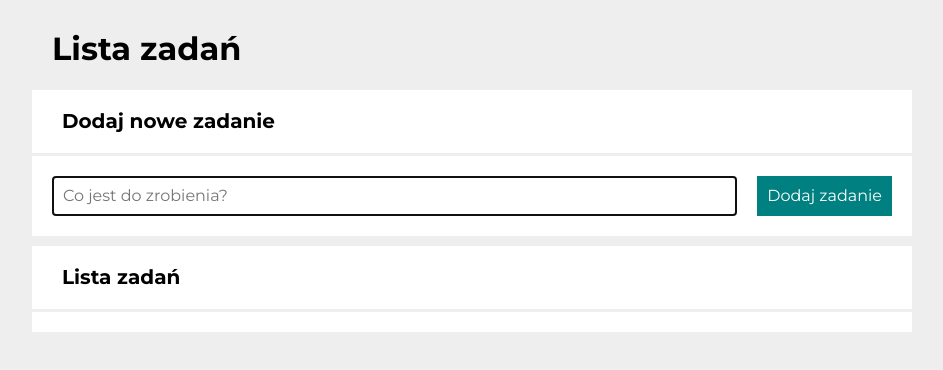
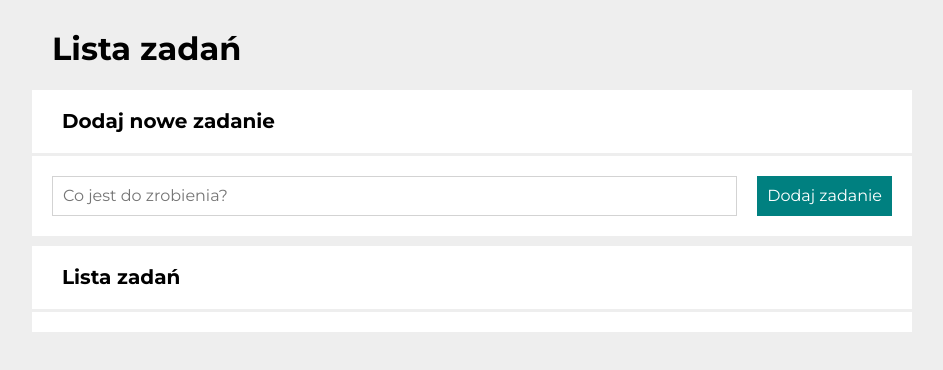
Before and after one commit to GrzegorzPacewicz/to-do-list, a React (Create React App) app: page / in a window 1280 px wide. Shown: the top 370 px of the page, without its empty margins (168-1111 px from the left). Built offline with nearby package versions, Linux system fonts and the light colour scheme.

Commit message:
Autofocus in Form

```diff
--- a/src/Form/index.js
+++ b/src/Form/index.js
@@ -1,4 +1,4 @@
-import { useState } from "react";
+import { useRef, useState } from "react";
 import { StyledForm, FormNewTask, FormButton } from "./styled";
 
 const Form = ({ addNewTask }) => {
@@ -15,15 +15,22 @@ const Form = ({ addNewTask }) => {
     addNewTask(trimmedNewTaskContent);
     setNewTaskContent("");
   };
+
+  const inputRef = useRef(null);
+  const focusInput = () => {
+    inputRef.current.focus();
+  };
+
   return (
     <StyledForm onSubmit={onFormSubmit}>
       <FormNewTask
-        autoFocus
+        ref={inputRef}
         value={newTaskContent}
         placeholder="Co jest do zrobienia?"
+        type="text"
         onChange={({ target }) => setNewTaskContent(target.value)}
       />
-      <FormButton>Dodaj zadanie</FormButton>
+      <FormButton onClick={focusInput}>Dodaj zadanie</FormButton>
     </StyledForm>
   );
 };
```
